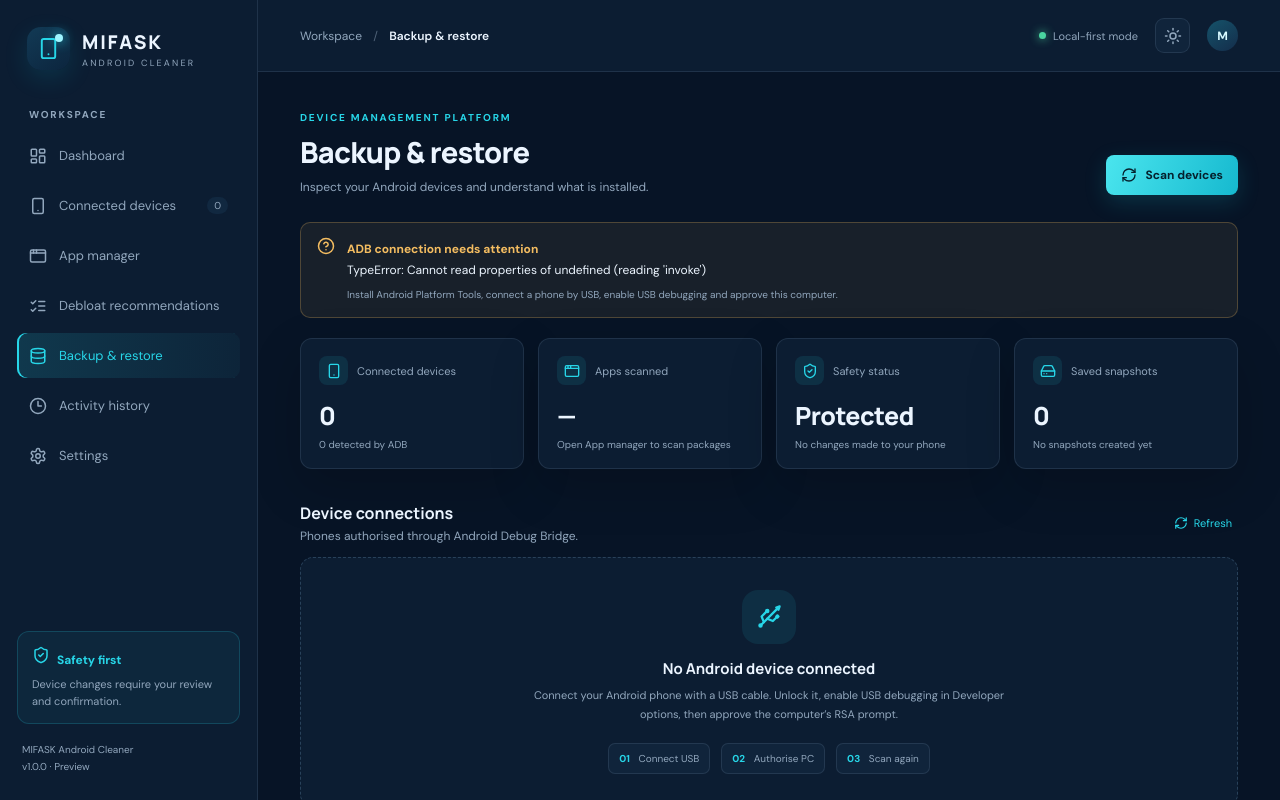
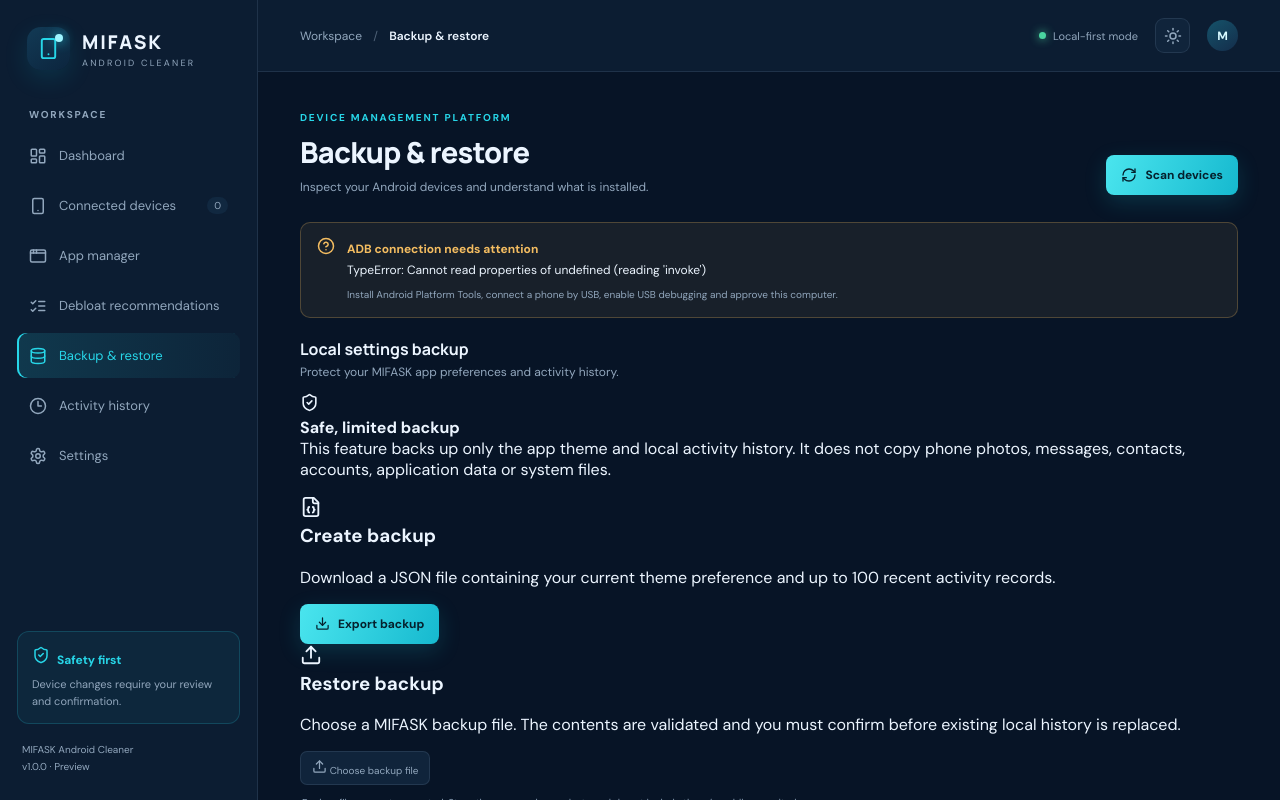
Before and after one commit to smartmil79-afk/mildroid, a React (Vite) app: page / in a window 1280 px wide. Both pictures are taken after a click on the button "Backup & restore". Shown: the top 800 px of the page. Built offline with nearby package versions, Linux system fonts and the light colour scheme.

Commit message:
feat: add local settings backup and restore

```diff
--- a/src/App.tsx
+++ b/src/App.tsx
@@ -1,9 +1,9 @@
-import { useCallback, useEffect, useState } from 'react';
+import { useCallback, useEffect, useRef, useState } from 'react';
 import type { ReactNode } from 'react';
 import {
   Activity, AppWindow, Clock3, Database, HardDrive, LayoutDashboard,
   ListChecks, Moon, RefreshCw, Settings, ShieldCheck, Smartphone, Sun,
-  Usb, CircleHelp, CheckCircle2, History, Download, Trash2
+  Usb, CircleHelp, CheckCircle2, History, Download, Trash2, FileJson, Upload
 } from 'lucide-react';
 import { scanDevices, scanInstalledApps, scanDeviceHealth } from './services/deviceService';
 import type { AndroidDevice, DeviceScan, AppInventory, DeviceHealth } from './types';
@@ -46,6 +46,36 @@ function App() {
   const recordActivity = useCallback((action: string, detail: string, status: ActivityEntry['status'] = 'success') => {
     setActivity(previous => [{ id: `${Date.now()}-${Math.random().toString(36).slice(2, 8)}`, timestamp: Date.now(), action, detail, status }, ...previous].slice(0, 100));
   }, []);
+  const backupInputRef = useRef<HTMLInputElement>(null);
+  const [backupMessage, setBackupMessage] = useState('');
+  const exportSettingsBackup = useCallback(() => {
+    const payload = { format: 'mifask-android-cleaner-backup', version: 1, createdAt: new Date().toISOString(), settings: { theme }, activity };
+    const blob = new Blob([JSON.stringify(payload, null, 2)], { type: 'application/json' });
+    const url = URL.createObjectURL(blob);
+    const anchor = document.createElement('a'); anchor.href = url; anchor.download = `mifask-settings-backup-${new Date().toISOString().slice(0, 10)}.json`;
+    document.body.appendChild(anchor); anchor.click(); anchor.remove(); URL.revokeObjectURL(url);
+    recordActivity('Settings backup', 'Exported local preferences and activity history');
+    setBackupMessage('Backup file created. It contains app preferences and activity history only.');
+  }, [theme, activity, recordActivity]);
+  const importSettingsBackup = useCallback(async (file?: File) => {
+    if (!file) return;
+    try {
+      const parsed: unknown = JSON.parse(await file.text());
+      if (!parsed || typeof parsed !== 'object') throw new Error('The selected file is not a valid backup.');
+      const data = parsed as { format?: unknown; version?: unknown; settings?: { theme?: unknown; activity?: unknown } };
+      if (data.format !== 'mifask-android-cleaner-backup' || data.version !== 1 || !data.settings || !Array.isArray(data.settings.activity)) throw new Error('Unsupported backup format or version.');
+      if (data.settings.theme !== 'dark' && data.settings.theme !== 'light') throw new Error('Backup theme setting is invalid.');
+      const imported = data.settings.activity.slice(0, 100);
+      const valid = imported.every((item): item is ActivityEntry => !!item && typeof item === 'object' && typeof item.id === 'string' && typeof item.timestamp === 'number' && Number.isFinite(item.timestamp) && typeof item.action === 'string' && typeof item.detail === 'string' && ['success','warning','info'].includes(item.status));
+      if (!valid) throw new Error('Backup activity records failed validation.');
+      if (!window.confirm('Restore app theme and local activity history from this file? Existing local history will be replaced. No phone data will be changed.')) return;
+      setTheme(data.settings.theme);
+      setActivity(imported);
+      recordActivity('Settings restore', 'Restored local preferences and activity history from backup');
+      setBackupMessage('Backup restored successfully. No Android device data was changed.');
+    } catch (e) { setBackupMessage(e instanceof Error ? e.message : 'Could not read this backup file.'); }
+    finally { if (backupInputRef.current) backupInputRef.current.value = ''; }
+  }, [recordActivity]);
 
   useEffect(() => {
     localStorage.setItem('mifask-theme', theme);
@@ -244,6 +274,19 @@ function App() {
             </section>
           )}
 
+          {active === 'Backup & restore' && (
+            <section className="backup-panel">
+              <div className="section-row"><div><h2>Local settings backup</h2><p>Protect your MIFASK app preferences and activity history.</p></div></div>
+              <div className="backup-notice"><ShieldCheck size={19}/><div><b>Safe, limited backup</b><p>This feature backs up only the app theme and local activity history. It does not copy phone photos, messages, contacts, accounts, application data or system files.</p></div></div>
+              <div className="backup-actions">
+                <article className="backup-card"><span className="backup-icon"><FileJson size={22}/></span><h3>Create backup</h3><p>Download a JSON file containing your current theme preference and up to 100 recent activity records.</p><button className="primary-button" onClick={exportSettingsBackup}><Download size={15}/> Export backup</button></article>
+                <article className="backup-card"><span className="backup-icon"><Upload size={22}/></span><h3>Restore backup</h3><p>Choose a MIFASK backup file. The contents are validated and you must confirm before existing local history is replaced.</p><input ref={backupInputRef} type="file" accept="application/json,.json" hidden onChange={e => void importSettingsBackup(e.target.files?.[0])}/><button className="subtle-button" onClick={() => backupInputRef.current?.click()}><Upload size={15}/> Choose backup file</button></article>
+              </div>
+              {backupMessage && <div className="backup-feedback" role="status">{backupMessage}</div>}
+              <p className="inventory-footnote">Backup files are not encrypted. Store them somewhere private and do not include them in public repositories.</p>
+            </section>
+          )}
+
           {active === 'Activity history' && (
             <section className="activity-panel">
               <div className="section-row">
```
